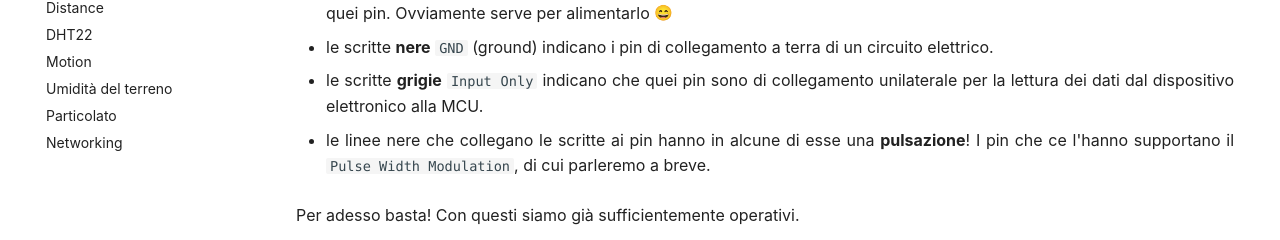
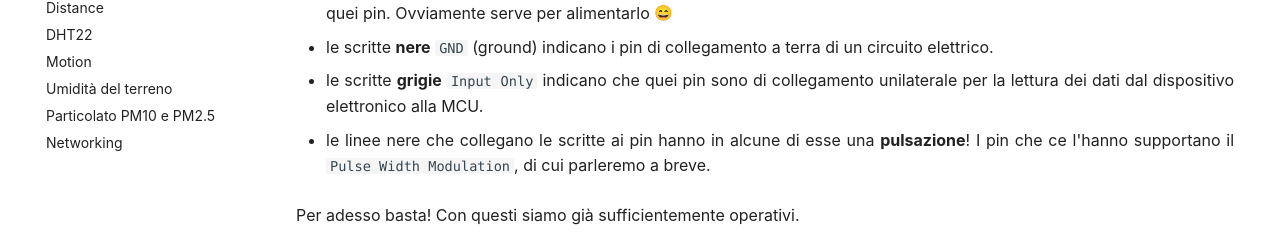
Before and after one commit to dvjlabs/esp32_course, an MkDocs documentation site: the page built from docs/corso/03_GPIO.md, in a window 1280 px wide and 900 px high, scrolled down 585 px. Shown: the part 657-897 px from the top of the window. Built offline with MkDocs 1.6.1 and Material for MkDocs 9.7.7, drawn with Linux system fonts in a browser that asks for light colours; emoji names are drawn with the system emoji font.

Commit message:
Update mkdocs.yml

```diff
--- a/mkdocs.yml
+++ b/mkdocs.yml
@@ -93,7 +93,7 @@ nav:
       - DHT22: corso/44_DHT22.md
       - Motion: corso/45_motion.md
       - Umidità del terreno: corso/50_forchetta.md
-      - Particolato: corso/51_PM.md
+      - Particolato PM10 e PM2.5: corso/51_PM.md
       - Networking: corso/99_network.md
   # --------------------------------------------------------
   - Tutorials:
```
